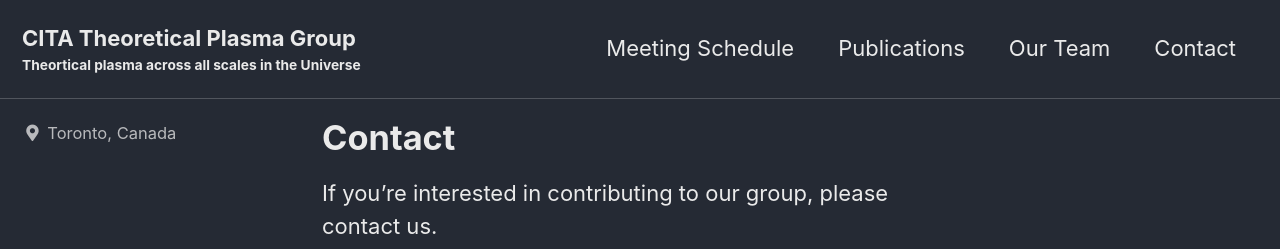
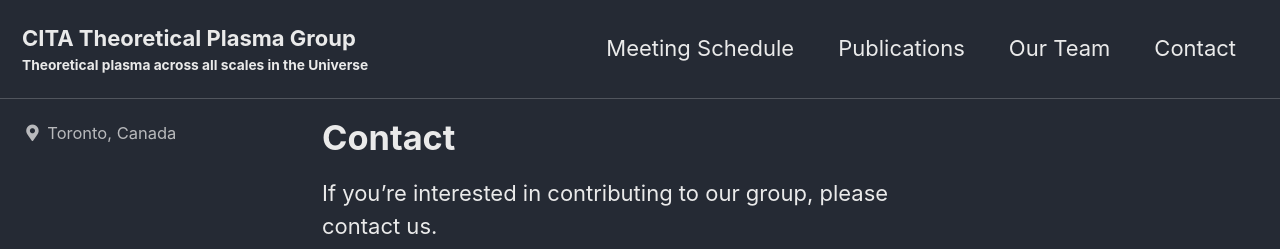
Before and after one commit to AstroJames/CITAplasma, a Jekyll site: the page built from _pages/contact.md, in a window 1280 px wide. Shown: the top 249 px of the page. Built offline with Jekyll 4.4.1, drawn with Linux system fonts in a browser that asks for light colours; cached includes are drawn as plain includes.

Commit message:
Fixed up typo in subheading.

```diff
--- a/_config.yml
+++ b/_config.yml
@@ -18,7 +18,7 @@
 locale                   : "en-US"
 title                    : "CITA Theoretical Plasma Group"
 title_separator          : "-"
-subtitle                 : Theortical plasma across all scales in the Universe # site tagline that appears below site title in masthead
+subtitle                 : Theoretical plasma across all scales in the Universe # site tagline that appears below site title in masthead
 name                     : #"
 description              : "The CITA Plasma Group."
 url                      : # the base hostname & protocol for your site e.g. "https://mmistakes.github.io"
```
